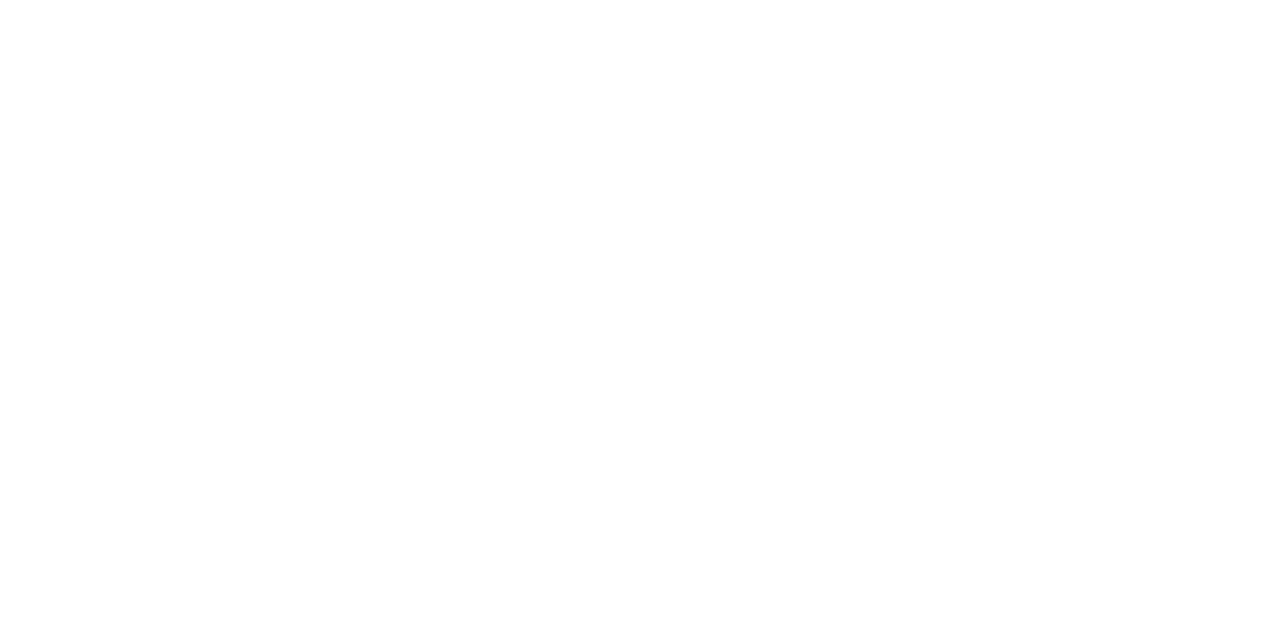
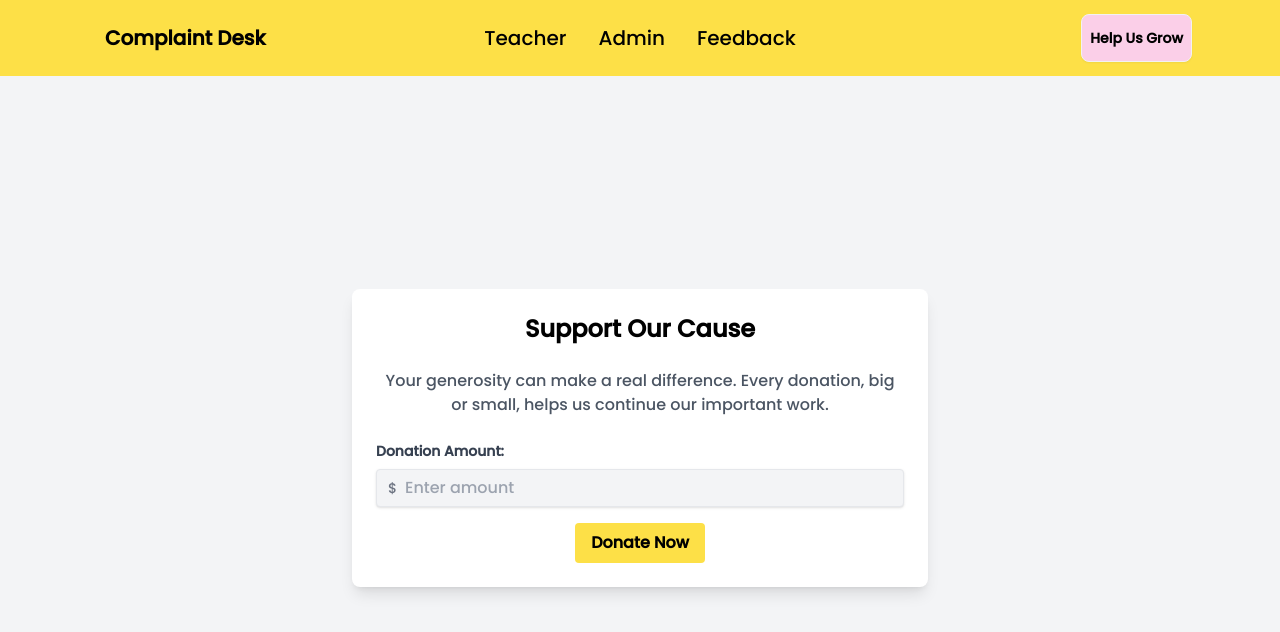
Before and after one commit to takbir-hasan/Complaint_Desk, a React (Vite) app in the folder Frontend/: page /donation in a window 1280 px wide. Before the commit this address had no page. Shown: the top 632 px of the page. Built offline with nearby package versions, Linux system fonts and the light colour scheme.

Commit message:
Working on Donation

```diff
--- a/Frontend/src/App.jsx
+++ b/Frontend/src/App.jsx
@@ -4,6 +4,7 @@
 import Write from './pages/Write';
 import Home from './pages/Home';
 import Complaint from './pages/Complaint';
+import Donation from './pages/Donation';
 
 function App() {
   return (
@@ -16,6 +17,7 @@
         <Route path="/check" element={<Check />} />
         <Route path="/write" element={<Write />} />
         <Route path="/complaint" element={<Complaint />} />
+        <Route path="/donation" element={<Donation />} />
         {/* ... other routes ... */}
       </Routes>
     </BrowserRouter>
--- a/Frontend/src/components/Navbar.jsx
+++ b/Frontend/src/components/Navbar.jsx
@@ -43,7 +43,7 @@
             </ul>
           </div>
           <div className="navbar-end">
-            <a className="btn bg-pink-200 text-black hover:bg-blue-200 px-2">Help Us Grow</a>
+            <a href='/donation' className="btn bg-pink-200 text-black hover:bg-blue-200 px-2">Help Us Grow</a>
           </div>
         </div>
       </div>
--- a/Frontend/src/pages/Check.jsx
+++ b/Frontend/src/pages/Check.jsx
@@ -16,7 +16,7 @@
               className="input input-bordered w-full max-w-xs mb-4 py-2 px-3 bg-gray-100 text-gray-700 leading-tight focus:outline-none focus:shadow-outline"
             />
 
-            <button type="submit" className="btn btn-primary w-full max-w-xs mb-4">
+            <button type="submit" className="btn bg-yellow-300 hover:bg-yellow-500 text-black w-full max-w-xs mb-4">
               Check
             </button>
 
--- /dev/null
+++ b/Frontend/src/pages/Donation.jsx
@@ -0,0 +1,61 @@
+import React, { useState } from 'react';
+import Navbar from '../components/navbar';
+
+function Donation() {
+  const [amount, setAmount] = useState('');
+  const handleSubmit = (event) => {
+    event.preventDefault();
+    // Here you would typically handle sending the donation data to your backend for processing
+    console.log('Donation data:', { amount });
+  };
+
+  return (
+      <>
+   <div className="flex flex-col h-screen bg-gray-100 text-black">
+        <Navbar />
+        <div className=" flex flex-grow items-center justify-center p-4">
+          <div className="bg-white p-6 rounded-lg fle shadow-lg w-full max-w-md md:max-w-lg lg:max-w-xl">
+            <h2 className="text-2xl font-semibold text-center mb-6">Support Our Cause</h2>
+            <p className="text-gray-600 text-center mb-6">
+              Your generosity can make a real difference. Every donation, big or small, helps us continue our important work.
+            </p>
+
+            <form onSubmit={handleSubmit}>
+              <div className="mb-4">
+                <label htmlFor="amount" className="block text-gray-700 text-sm font-bold mb-2">
+                  Donation Amount:
+                </label>
+                <div className="relative">
+                  <div className="absolute inset-y-0 left-0 pl-3 flex items-center pointer-events-none">
+                    <span className="text-gray-500 sm:text-sm">$</span>
+                  </div>
+                  <input
+                    type="number"
+                    id="amount"
+
+                    placeholder="Enter amount"
+                    value={amount}
+                    onChange={(e) => setAmount(e.target.value)}
+                    className="pl-7 shadow bg-gray-100 appearance-none border rounded w-full py-2 px-3 text-gray-700 leading-tight focus:outline-none focus:shadow-outline"
+                    required
+                  />
+                </div>
+              </div>
+
+              <div className="flex items-center justify-center">
+                <button
+                  type="submit"
+                  className="bg-yellow-300 hover:bg-yellow-500 text-black font-bold py-2 px-4 rounded focus:outline-none focus:shadow-outline"
+                >
+                  Donate Now
+                </button>
+              </div>
+            </form>
+          </div>
+        </div>
+      </div>
+  </>
+  );
+}
+
+export default Donation;
```
